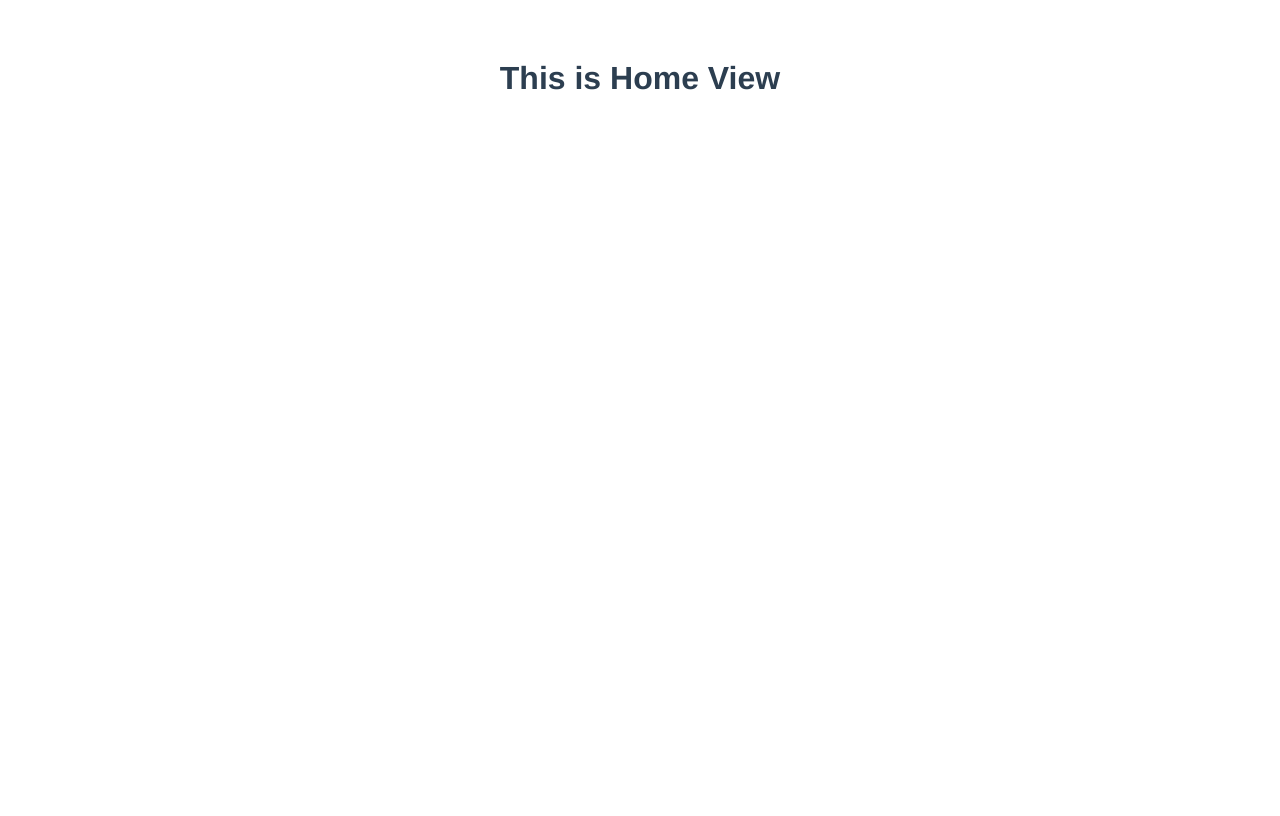
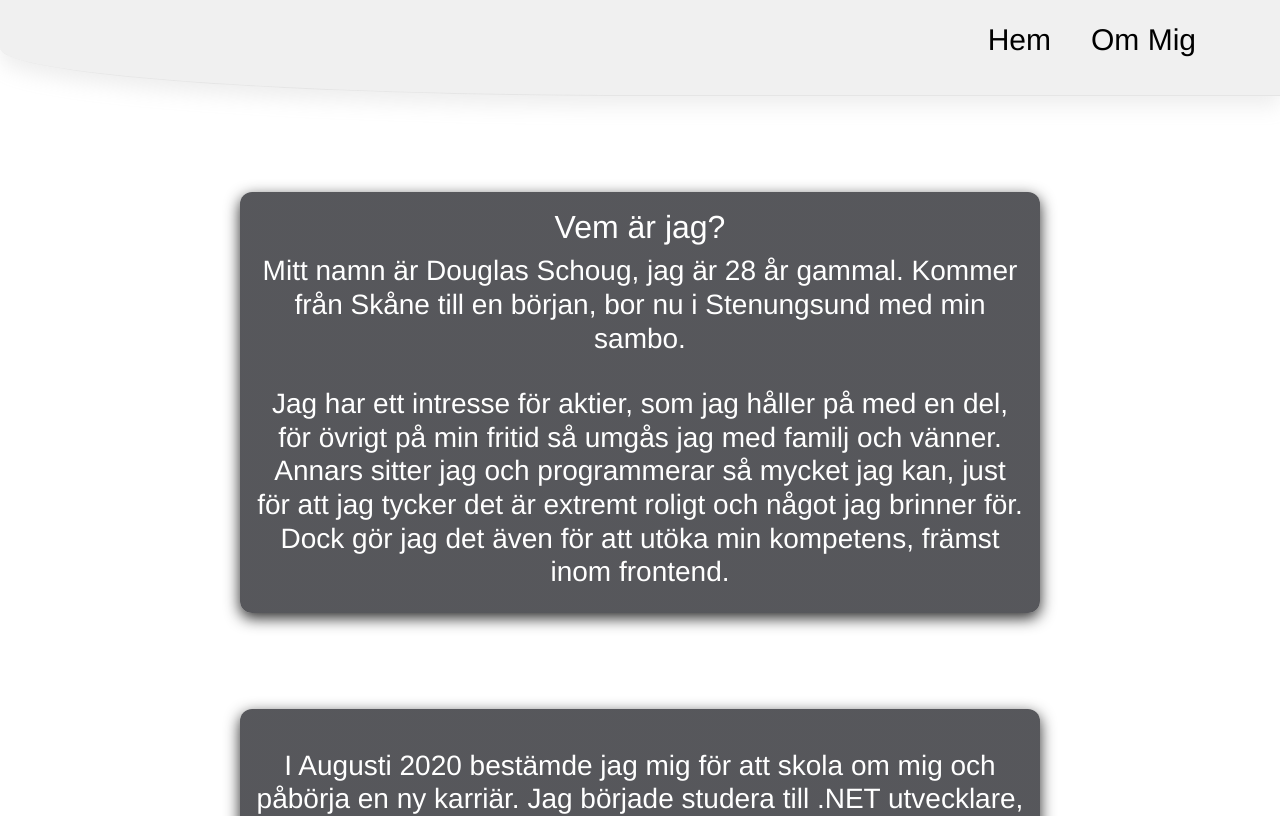
Before and after one commit to 94Douglas/presentation, a Vue app: page /about-me in a window 1280 px wide. Shown: the top 816 px of the page. Built offline with nearby package versions, Linux system fonts and the light colour scheme.

Commit message:
Updated about me page

```diff
--- a/package.json
+++ b/package.json
@@ -8,8 +8,10 @@
     "lint": "vue-cli-service lint"
   },
   "dependencies": {
+    "bootstrap": "^5.2.0",
+    "bootstrap-vue": "^2.22.0",
     "core-js": "^3.6.5",
-    "vue": "^3.0.0",
+    "vue": "^3.2.38",
     "vue-router": "^4.1.5"
   },
   "devDependencies": {
--- a/src/App.vue
+++ b/src/App.vue
@@ -1,16 +1,23 @@
-<template>
-  <HomeView />
+    <template>
+  <the-header></the-header>
+  <main>
+    <!-- Start av hela programmet och exporteras ut så det syns på hemsidan. -->
+    <router-view v-slot="slotProps">
+      <transition name="route" mode="out-in">
+        <component :is="slotProps.Component"></component>
+      </transition>
+    </router-view>
+  </main>
 </template>
 
 <script>
-import HomeView from './pages/HomeView.vue';
+import TheHeader from "./components/Header/HeaderComp.vue";
 
 export default {
-  name: 'App',
   components: {
-    HomeView
-}
-}
+    TheHeader,
+  },
+};
 </script>
 
 <style>
@@ -20,6 +27,40 @@ export default {
   -moz-osx-font-smoothing: grayscale;
   text-align: center;
   color: #2c3e50;
-  margin-top: 60px;
+  /* margin-top: 60px; */
+}
+
+* {
+  box-sizing: border-box;
+}
+
+body {
+  min-height: 100vh;
+
+  /* width: 100%; */
+}
+
+.route-enter-from {
+  opacity: 0;
+  transform: translateY(-30px);
+}
+
+.route-leave-to {
+  opacity: 0;
+  transform: translateY(30px);
+}
+
+.route-enter-active {
+  transition: all 0.3s ease-out;
+}
+
+.route-leave-active {
+  transition: all 0.3s ease-in;
+}
+
+.route-enter-to,
+.route-leave-from {
+  opacity: 1;
+  transform: translateY(0);
 }
 </style>
--- /dev/null
+++ b/src/components/Header/HeaderComp.vue
@@ -0,0 +1,148 @@
+<template>
+    <header>
+        <nav>
+            <!-- router-link är dom som ser till så man kommer till rätt vy.
+             Exempelvis - Trycker man på Om oss så aktiveras router-link och skickar
+             oss till /about-us. -->
+            <h1>
+                <!-- <router-link to="/">{{ title }}</router-link> -->
+            </h1>
+            <ul>
+                <!-- <li class="borderStyle"></li> -->
+                <li>
+                    <router-link to="/">{{ homeDisplay }}</router-link>
+                </li>
+
+                <li>
+                    <router-link to="/about-me">{{ aboutMeDisplay }}</router-link>
+                </li>
+
+            </ul>
+        </nav>
+    </header>
+</template>
+
+<script>
+export default {
+    data() {
+        return {
+            // Property som visar dess info på hemsidan.
+            homeDisplay: "Hem",
+            aboutMeDisplay: "Om Mig",
+        };
+    },
+}
+</script>
+
+<style>
+.fade-enter-active,
+.fade-leave-active {
+    transition: opacity .2s;
+}
+
+.fade-enter,
+.fade-leave-active {
+    opacity: 0;
+}
+
+/* ----------------------------------------------- */
+header {
+    width: 100%;
+    height: 6rem;
+    border-bottom: 1px solid rgba(204, 204, 204, 0.295);
+    border-bottom-left-radius: 50%;
+    background-color: #8f8f8f23;
+    display: flex;
+    justify-content: center;
+    align-items: center;
+    box-shadow: 0 10px 20px rgba(172, 172, 172, 0.199);
+}
+
+/* modifiera header ram och text */
+header h1 {
+    text-decoration: none;
+    color: rgb(0, 0, 0);
+    display: inline-block;
+    padding: 0.75rem 1.5rem;
+    border: 1px solid rgba(255, 255, 255, 0);
+    transition: 0.5s;
+    cursor: pointer;
+}
+
+header h1:hover {
+    border: 1px solid rgb(255, 255, 255);
+    border-top-left-radius: 15px;
+    border-bottom-right-radius: 15px;
+    transition: 0.5s;
+
+}
+
+/* Används nu på menyn ------------------------------------------------------- */
+ul li a::after {
+    content: "";
+    width: 0%;
+    height: 2px;
+    background: #f44336;
+    display: block;
+    margin: auto;
+    transition: 0.5s;
+}
+
+ul li a {
+    color: rgb(0, 0, 0);
+    text-decoration: none;
+    font-size: 30px;
+}
+
+ul li a {
+    list-style: none;
+    display: inline-block;
+    padding: 8px 12px;
+    position: relative;
+}
+
+ul li a:hover::after {
+    width: 100%;
+}
+
+/*---------------------------------------------------------------*/
+
+h1 a {
+    color: rgb(0, 0, 0);
+    margin: 0;
+    cursor: pointer;
+}
+
+h1 a:hover {
+    color: inherit;
+    text-decoration: none;
+}
+
+h1 a:hover,
+h1 a:active,
+h1 a.router-link-active {
+    border-color: transparent;
+}
+
+header nav {
+    width: 90%;
+    height: 6rem;
+
+    margin: auto;
+    display: flex;
+    justify-content: space-between;
+    align-items: center;
+}
+
+header ul {
+    list-style: none;
+    padding: 0;
+    display: flex;
+    justify-content: center;
+    align-items: center;
+}
+
+li {
+    margin: 0 0.5rem;
+}
+</style>
--- /dev/null
+++ b/src/pages/AboutMeView.vue
@@ -0,0 +1,78 @@
+<template>
+    <div>
+        <base-card>
+            <section>
+                <h2>Vem är jag?</h2>
+            </section>
+            <h3>
+                Mitt namn är Douglas Schoug, jag är 28 år gammal.
+
+                Kommer från Skåne till en början, bor nu i Stenungsund med min sambo.
+            </h3>
+            <br />
+            <h3>
+                Jag har ett intresse för aktier, som jag håller på med en del, för övrigt på min fritid så umgås jag med
+                familj och vänner.
+                Annars sitter jag och programmerar så mycket jag kan, just för att jag tycker det är extremt roligt och
+                något jag brinner för.
+                Dock gör jag det även för att
+                utöka min kompetens, främst inom frontend.
+            </h3>
+        </base-card>
+        <base-card>
+            <br />
+            <h3>
+                I Augusti 2020 bestämde jag mig för att skola om mig och påbörja en ny karriär. Jag började studera till
+                .NET utvecklare, en två årig utbildning på Campus Mölndal.
+
+            </h3>
+        </base-card>
+
+        <base-card>
+            <section>
+                <h2>Vad har jag gjort?</h2>
+            </section>
+
+            <h2>Har gjort två projekt åt två kunder.
+                Första projektet var en hemsida till en bostadsrättsförening.
+                Då vi hade examensarbete det absolut sista i utbildningen, såg jag min chans att påbörja detta projekt.
+                Då examensarbetet gick ut på att lära sig en helt ny teknik, valde jag mig för att lära mig Vue.js.
+                Det lät som ett väldigt intressant verktyg och populariteten kring Vue växte, men att kunna mer än ett
+                verktyg
+                var verkligen av intresse.
+            </h2>
+            <br />
+            <h2>
+                Det var en lärorik väg att gå, termonologin var ej så olik andra språk, så som React. Eftersom vi hade
+                haft
+                en kurs inom React, blev det lite lättare att sätta sig in i verktyget Vue.
+                Vill även lägga en notering att denna hemsidan är gjord i Vue programmeringsspråk.
+            </h2>
+            <br />
+            <h2>
+                Länken till första projektet finner ni genom att klicka
+                <a v-on:click="openInNewTab()" href="">HÄR</a>
+            </h2>
+
+        </base-card>
+
+    </div>
+</template>
+
+<script>
+export default {
+    data() {
+        return {
+            brfHallungen: "https://brfhallungen.se/",
+        }
+    },
+    methods: {
+        openInNewTab() {
+            window.open(this.brfHallungen, "_blank", "noopener,noreferrer");
+        },
+    }
+}
+</script>
+
+<style>
+</style>
--- a/src/pages/HomeView.vue
+++ b/src/pages/HomeView.vue
@@ -1,9 +1,11 @@
 <template>
-  <div>
-    <h1>
-        This is Home View
-    </h1>
-  </div>
+    <div>
+        <base-card>
+            <h1>
+                This is Home View
+            </h1>
+        </base-card>
+    </div>
 </template>
 
 <script>
@@ -13,5 +15,4 @@ export default {
 </script>
 
 <style>
-
 </style>
--- /dev/null
+++ b/src/router.js
@@ -0,0 +1,35 @@
+import { createRouter, createWebHistory } from "vue-router";
+
+// Our imported pages used in our routs[].
+// import store from "./store/index.js";
+import AboutMeView from "./pages/AboutMeView.vue";
+import HomeView from "./pages/HomeView.vue";
+
+/* The routes and pathes */
+const router = createRouter({
+  history: createWebHistory(),
+  // Definierar vart man blir skickad beronde på vad man klickar på.
+  routes: [
+    { path: "/", component: HomeView },
+    { path: "/about-me", component: AboutMeView },
+  ],
+});
+
+// Below code handles if an user is authenticated to view certain pages,
+// Such as, making sure non logged in user have permission to admin dashboard.
+// Getting redirected to "/" - Landingpage home
+// Also taking care of, if an user is logged in, there is no point of viewing login page.
+// Getting redirected to "/" - Landingpage home
+// router.beforeEach(function(to, _, next){
+//     if(to.meta.requiresAuth && !store.getters.isAuthenticated){
+//         next('/');
+//     }
+//     else if (to.meta.requiresUnauth && store.getters.isAuthenticated){
+//         next('/');
+//     }
+//     else {
+//         next();
+//     }
+// })
+
+export default router;
--- /dev/null
+++ b/src/ui/BaseCard.vue
@@ -0,0 +1,21 @@
+<template>
+    <div>
+        <slot></slot>
+    </div>
+</template>
+
+  <style scoped>
+  div {
+      border-radius: 12px;
+      padding: 1rem;
+      margin: 6rem auto;
+      max-width: 50rem;
+      color: #fff;
+      text-align: center;
+      border-radius: 12px;
+      box-shadow: 0 5px 15px rgba(0, 0, 0, 0.840);
+
+      background-image: linear-gradient(rgba(15, 16, 22, 0.7),
+              rgba(15, 16, 22, 0.7));
+  }
+  </style>
```
Also changed, not shown: src/main.js (+17 -3 lines), 1 other file (tests, documents, lock files or other folders).
